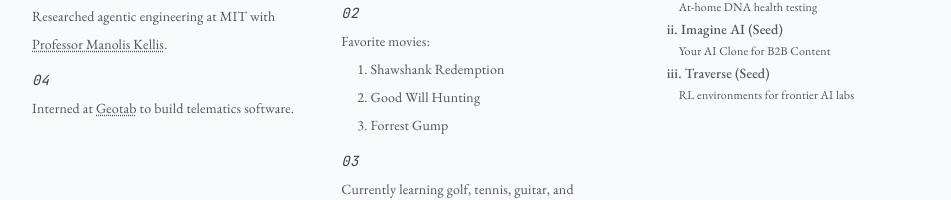
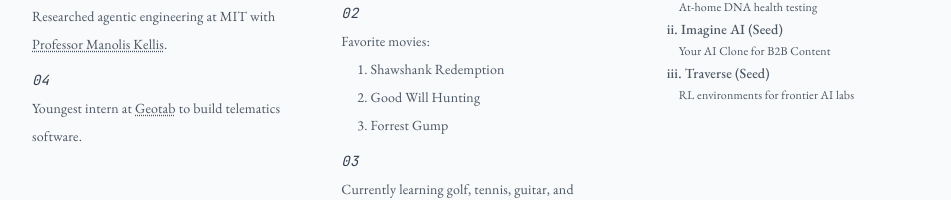
Before and after one commit to DavidBShan/WebsiteV2, a Next.js app: page / in a window 1280 px wide. Shown: the part 412-612 px from the top of the page, without its empty margins (160-1111 px from the left). Built offline with nearby package versions, Linux system fonts and the light colour scheme.

Commit message:
update Geotab entry to youngest intern
Co-Authored-By: Claude Opus 4.6 <noreply@anthropic.com>

```diff
--- a/app/page.tsx
+++ b/app/page.tsx
@@ -215,7 +215,7 @@ export default function Home() {
                       04
                     </div>
                     <p>
-                      Interned at{" "}
+                      Youngest intern at{" "}
                       <a
                         target="_blank"
                         rel="noopener noreferrer"
```
